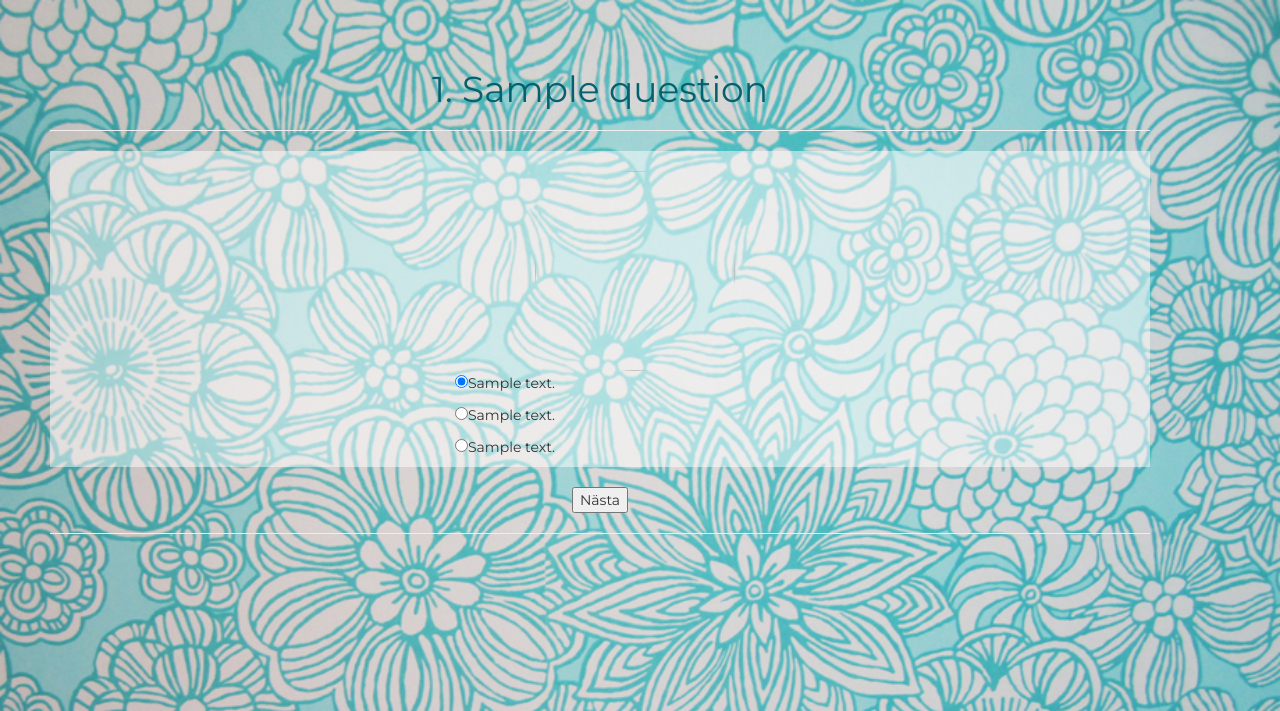
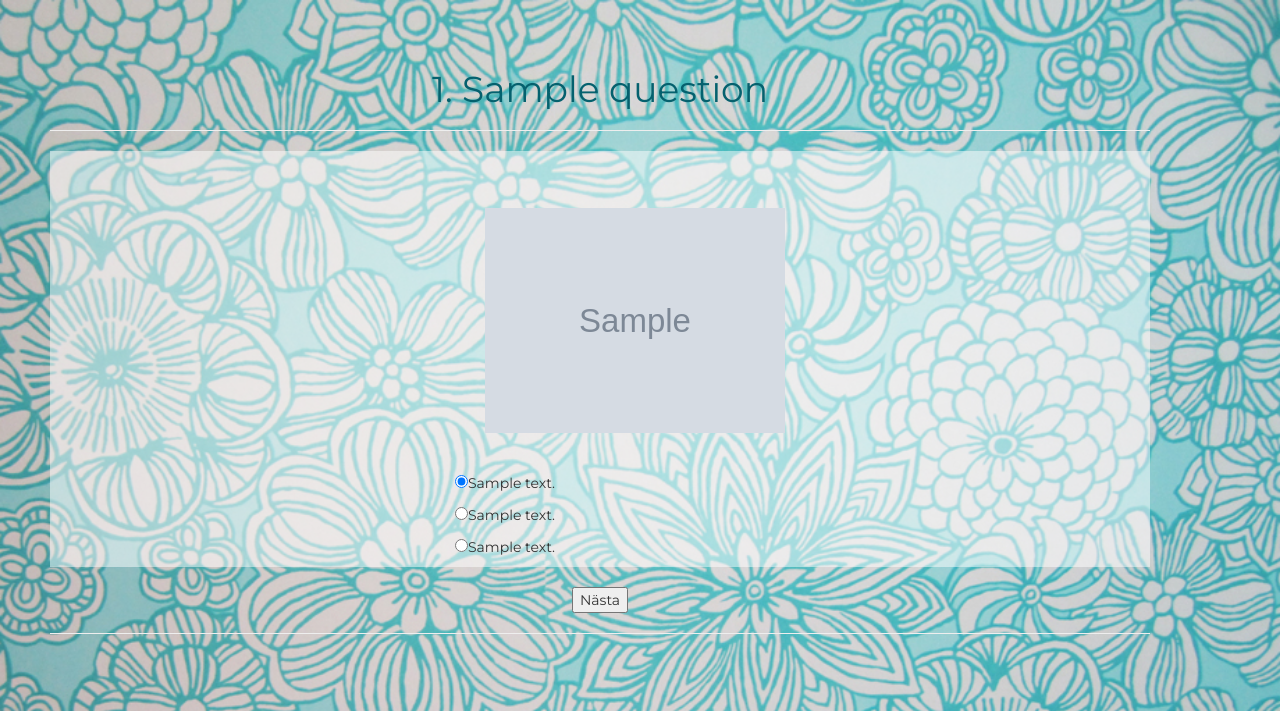
Before and after one commit to tiddelipoms/quizproject, a Django app: page /quiz/1/question/1/ in a window 1280 px wide. Shown: the top 711 px of the page. Run offline with Django 3.2, Linux system fonts and the light colour scheme; tables that the repository leaves empty hold one stand-in row (values such as "Sample post"); grey boxes marked "Sample" are stand-in pictures; some libraries are stand-ins or nearby versions.

Commit message:
fix images

```diff
--- a/quiz/templates/quiz/question.html
+++ b/quiz/templates/quiz/question.html
@@ -28,7 +28,7 @@
 		<div class="col-xs-4">
 		<br>
 			<center>
-	 			<img src= "{{question.question_image}}" class="img-circle" class="img-responsive" style="height: 200px; width: 200px; object-fit: contain">
+	 			<img src= "{{question_image}}" class="img-responsive" style="height: 300px; width: 300px; object-fit: contain">
 			</center>
 				<p><input type="radio" name="answer" value= "1" checked=""/>{{answer1}}</p>
 				<p><input type="radio" name="answer" value="2" />{{answer2}}</p>
--- a/quiz/views.py
+++ b/quiz/views.py
@@ -22,6 +22,7 @@ def question(request, quiz_number, question_number):
 	context = {
 		"question_number": question_number,
 		"question": question.question,
+		"question_image": question.question_image,
 		"answer1": question.answer1,
 		"answer2": question.answer2,
 		"answer3": question.answer3,
```
